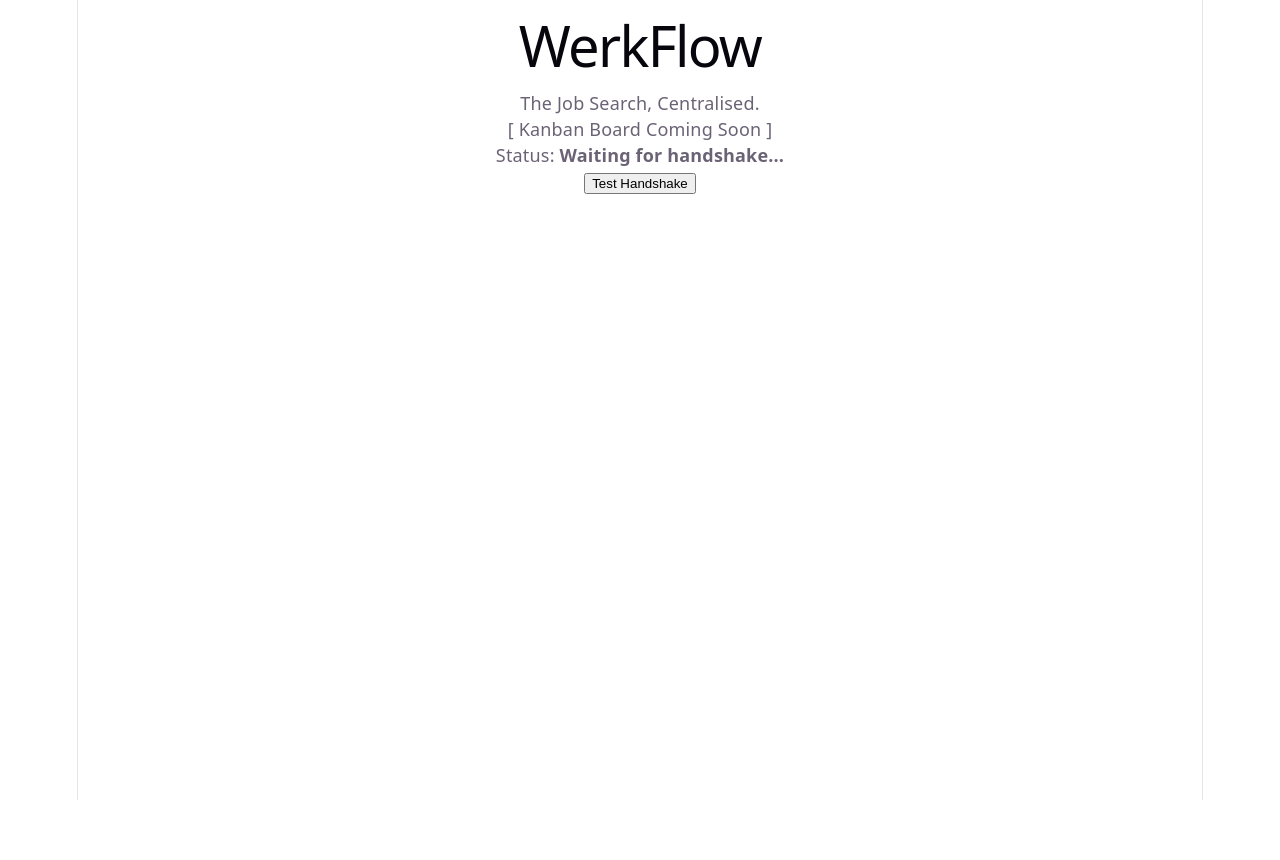
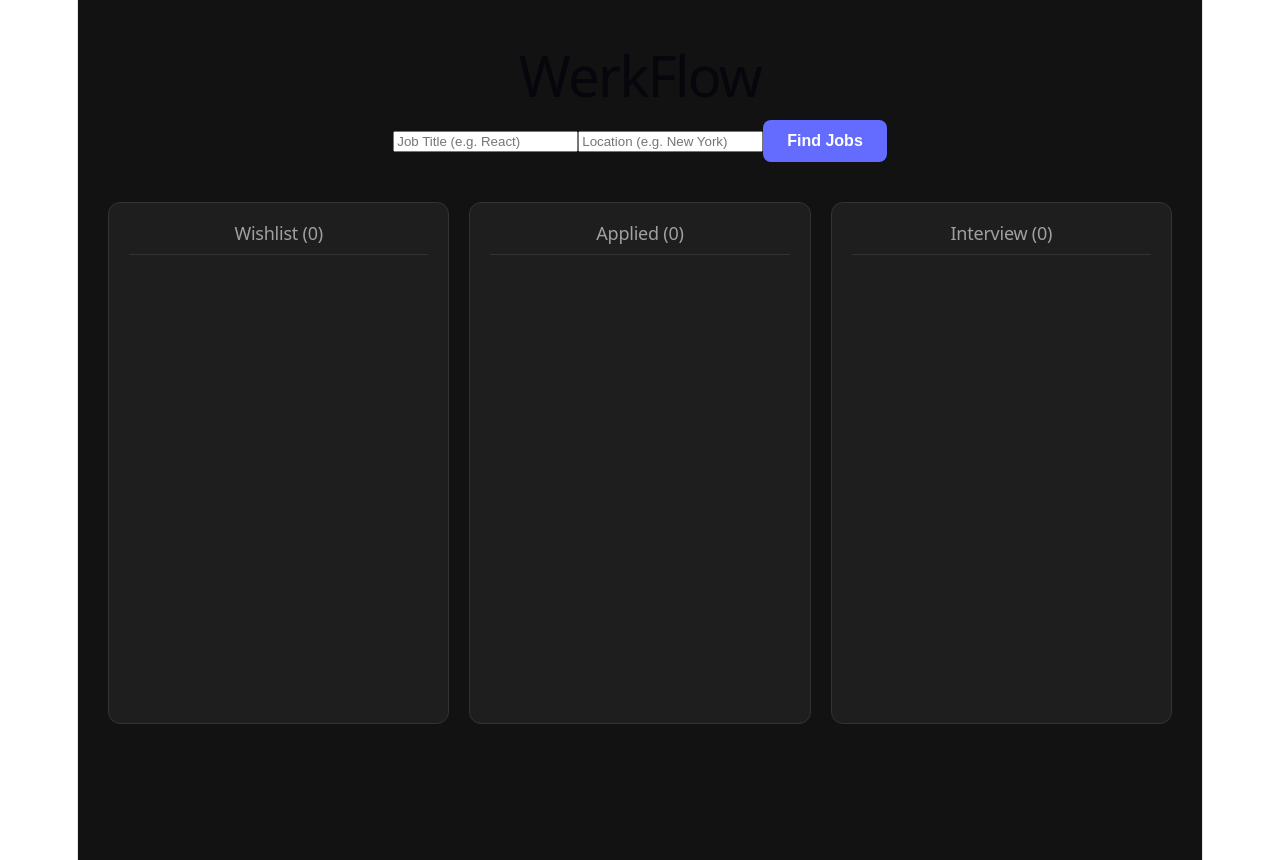
Before and after one commit to a-kadir908/WerkFlow, a React app in the folder frontend/: page / in a window 1280 px wide. Before the commit the page ends 800 px from the top, so only its background shows below. Built offline with nearby package versions, Linux system fonts and the light colour scheme; the HTML template or start-up script is replaced by a standard one.

Commit message:
feat: Build Adzuna API pipeline with caching and dynamic search

```diff
--- a/frontend/src/App.css
+++ b/frontend/src/App.css
@@ -1,184 +1,88 @@
-.counter {
-  font-size: 16px;
-  padding: 5px 10px;
-  border-radius: 5px;
-  color: var(--accent);
-  background: var(--accent-bg);
-  border: 2px solid transparent;
-  transition: border-color 0.3s;
-  margin-bottom: 24px;
-
-  &:hover {
-    border-color: var(--accent-border);
-  }
-  &:focus-visible {
-    outline: 2px solid var(--accent);
-    outline-offset: 2px;
-  }
+/* Base App Styling */
+.app-container {
+  font-family: 'Inter', sans-serif;
+  color: #ffffff;
+  background-color: #121212;
+  min-height: 100vh;
+  padding: 30px;
 }
 
-.hero {
-  position: relative;
-
-  .base,
-  .framework,
-  .vite {
-    inset-inline: 0;
-    margin: 0 auto;
-  }
-
-  .base {
-    width: 170px;
-    position: relative;
-    z-index: 0;
-  }
-
-  .framework,
-  .vite {
-    position: absolute;
-  }
-
-  .framework {
-    z-index: 1;
-    top: 34px;
-    height: 28px;
-    transform: perspective(2000px) rotateZ(300deg) rotateX(44deg) rotateY(39deg)
-      scale(1.4);
-  }
-
-  .vite {
-    z-index: 0;
-    top: 107px;
-    height: 26px;
-    width: auto;
-    transform: perspective(2000px) rotateZ(300deg) rotateX(40deg) rotateY(39deg)
-      scale(0.8);
-  }
+.header {
+  text-align: center;
+  margin-bottom: 40px;
 }
 
-#center {
-  display: flex;
-  flex-direction: column;
-  gap: 25px;
-  place-content: center;
-  place-items: center;
-  flex-grow: 1;
-
-  @media (max-width: 1024px) {
-    padding: 32px 20px 24px;
-    gap: 18px;
-  }
+.search-btn {
+  padding: 12px 24px;
+  font-size: 16px;
+  font-weight: bold;
+  cursor: pointer;
+  background-color: #646cff;
+  color: white;
+  border: none;
+  border-radius: 8px;
+  transition: 0.2s;
 }
 
-#next-steps {
-  display: flex;
-  border-top: 1px solid var(--border);
-  text-align: left;
-
-  & > div {
-    flex: 1 1 0;
-    padding: 32px;
-    @media (max-width: 1024px) {
-      padding: 24px 20px;
-    }
-  }
-
-  .icon {
-    margin-bottom: 16px;
-    width: 22px;
-    height: 22px;
-  }
-
-  @media (max-width: 1024px) {
-    flex-direction: column;
-    text-align: center;
-  }
+.search-btn:hover {
+  background-color: #535bf2;
 }
 
-#docs {
-  border-right: 1px solid var(--border);
-
-  @media (max-width: 1024px) {
-    border-right: none;
-    border-bottom: 1px solid var(--border);
-  }
+/* Kanban Board Grid Structure */
+.kanban-board {
+  display: grid;
+  grid-template-columns: repeat(3, 1fr);
+  gap: 20px;
+  max-width: 1200px;
+  margin: 0 auto;
 }
 
-#next-steps ul {
-  list-style: none;
-  padding: 0;
-  display: flex;
-  gap: 8px;
-  margin: 32px 0 0;
-
-  .logo {
-    height: 18px;
-  }
-
-  a {
-    color: var(--text-h);
-    font-size: 16px;
-    border-radius: 6px;
-    background: var(--social-bg);
-    display: flex;
-    padding: 6px 12px;
-    align-items: center;
-    gap: 8px;
-    text-decoration: none;
-    transition: box-shadow 0.3s;
-
-    &:hover {
-      box-shadow: var(--shadow);
-    }
-    .button-icon {
-      height: 18px;
-      width: 18px;
-    }
-  }
-
-  @media (max-width: 1024px) {
-    margin-top: 20px;
-    flex-wrap: wrap;
-    justify-content: center;
-
-    li {
-      flex: 1 1 calc(50% - 8px);
-    }
-
-    a {
-      width: 100%;
-      justify-content: center;
-      box-sizing: border-box;
-    }
-  }
+.kanban-column {
+  background-color: #1e1e1e;
+  border-radius: 12px;
+  padding: 20px;
+  min-height: 60vh;
+  border: 1px solid #333;
 }
 
-#spacer {
-  height: 88px;
-  border-top: 1px solid var(--border);
-  @media (max-width: 1024px) {
-    height: 48px;
-  }
+.kanban-column h2 {
+  margin-top: 0;
+  font-size: 18px;
+  color: #a0a0a0;
+  border-bottom: 1px solid #333;
+  padding-bottom: 10px;
 }
 
-.ticks {
-  position: relative;
-  width: 100%;
+/* Individual Job Cards */
+.job-card {
+  background-color: #2a2a2a;
+  border: 1px solid #444;
+  padding: 15px;
+  border-radius: 8px;
+  margin-bottom: 15px;
+  cursor: grab;
+  box-shadow: 0 4px 6px rgba(0,0,0,0.1);
+}
 
-  &::before,
-  &::after {
-    content: '';
-    position: absolute;
-    top: -4.5px;
-    border: 5px solid transparent;
-  }
+.job-card:active {
+  cursor: grabbing;
+}
 
-  &::before {
-    left: 0;
-    border-left-color: var(--border);
-  }
-  &::after {
-    right: 0;
-    border-right-color: var(--border);
-  }
+.job-card h3 {
+  margin: 0 0 10px 0;
+  font-size: 16px;
+  color: #e0e0e0;
 }
+
+.company {
+  color: #888;
+  font-weight: bold;
+  margin: 0 0 5px 0;
+  font-size: 14px;
+}
+
+.location {
+  font-size: 12px;
+  color: #666;
+  margin: 0;
+}
--- a/frontend/src/App.jsx
+++ b/frontend/src/App.jsx
@@ -1,35 +1,86 @@
-import React, { useState } from 'react'
-import './App.css'
+import React, { useState } from 'react';
+import './App.css';
 
 function App() {
-  const [status, setStatus] = useState("Waiting for handshake...")
+  const [jobs, setJobs] = useState([]);
+  const [loading, setLoading] = useState(false);
 
-  const testConnection = async () => {
+  // 1. New Memory Boxes for the Search Form
+  const [jobTitle, setJobTitle] = useState('');
+  const [location, setLocation] = useState('');
+
+  const fetchJobs = async () => {
+    setLoading(true);
     try {
-      const response = await fetch('http://localhost:3000/api/test');
+      // 2. Attach the search terms to the URL query string
+      const response = await fetch(`http://localhost:3000/api/jobs?what=${jobTitle}&where=${location}`);
       const data = await response.json();
-      setStatus(data.message);
+
+      setJobs(data.results || []);
     } catch (error) {
-      setStatus("Error: Could not connect to the backend.");
-      console.error(error);
+      console.error("Failed to fetch jobs:", error);
     }
-  }
+    setLoading(false);
+  };
 
   return (
-    <div className="App">
-      <h1>WerkFlow</h1>
-      <p>The Job Search, Centralised.</p>
+    <div className="app-container">
+      <header className="header">
+        <h1>WerkFlow</h1>
 
-      {/* This is where our Kanban board will live soon! */}
-      <div className="board-placeholder">
-        [ Kanban Board Coming Soon ]
-      </div>
+        {/* 3. The New Search Form */}
+        <div className="search-bar">
+          <input
+            type="text"
+            placeholder="Job Title (e.g. React)"
+            value={jobTitle}
+            onChange={(e) => setJobTitle(e.target.value)}
+          />
+          <input
+            type="text"
+            placeholder="Location (e.g. New York)"
+            value={location}
+            onChange={(e) => setLocation(e.target.value)}
+          />
+          <button className="search-btn" onClick={fetchJobs} disabled={loading}>
+            {loading ? "Searching..." : "Find Jobs"}
+          </button>
+        </div>
+      </header>
 
+      {/* The Kanban Board Layout */}
+      <main className="kanban-board">
 
-      <p>Status: <strong>{status}</strong></p>
-      <button onClick={testConnection}>Test Handshake</button>
+        {/* Column 1: Wishlist */}
+        <div className="kanban-column">
+          <h2>Wishlist ({jobs.length})</h2>
+          <div className="job-list">
+            {/* We map through the memory and create a card for every job */}
+            {jobs.map((job) => (
+              <div key={job.id} className="job-card">
+                <h3>{job.title}</h3>
+                <p className="company">{job.company.display_name}</p>
+                <p className="location">{job.location.display_name}</p>
+              </div>
+            ))}
+          </div>
+        </div>
+
+        {/* Column 2: Applied (Empty for now) */}
+        <div className="kanban-column">
+          <h2>Applied (0)</h2>
+          <div className="job-list"></div>
+        </div>
+
+        {/* Column 3: Interview (Empty for now) */}
+        <div className="kanban-column">
+          <h2>Interview (0)</h2>
+          <div className="job-list"></div>
+        </div>
+
+      </main>
     </div>
-  )
+  );
 }
 
-export default App
+export default App;
```
Also changed, not shown: 1 other file (tests, documents, lock files or other folders).
